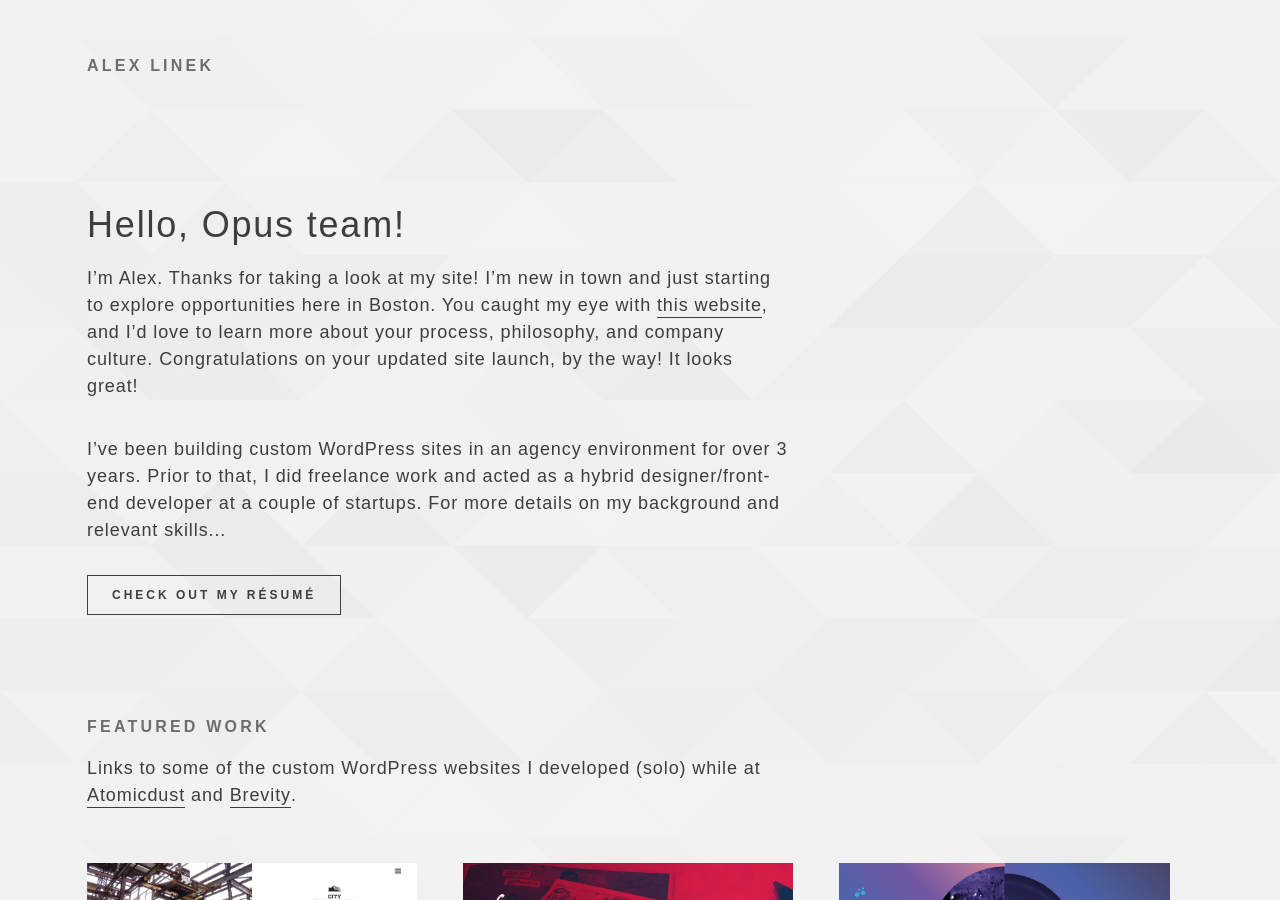
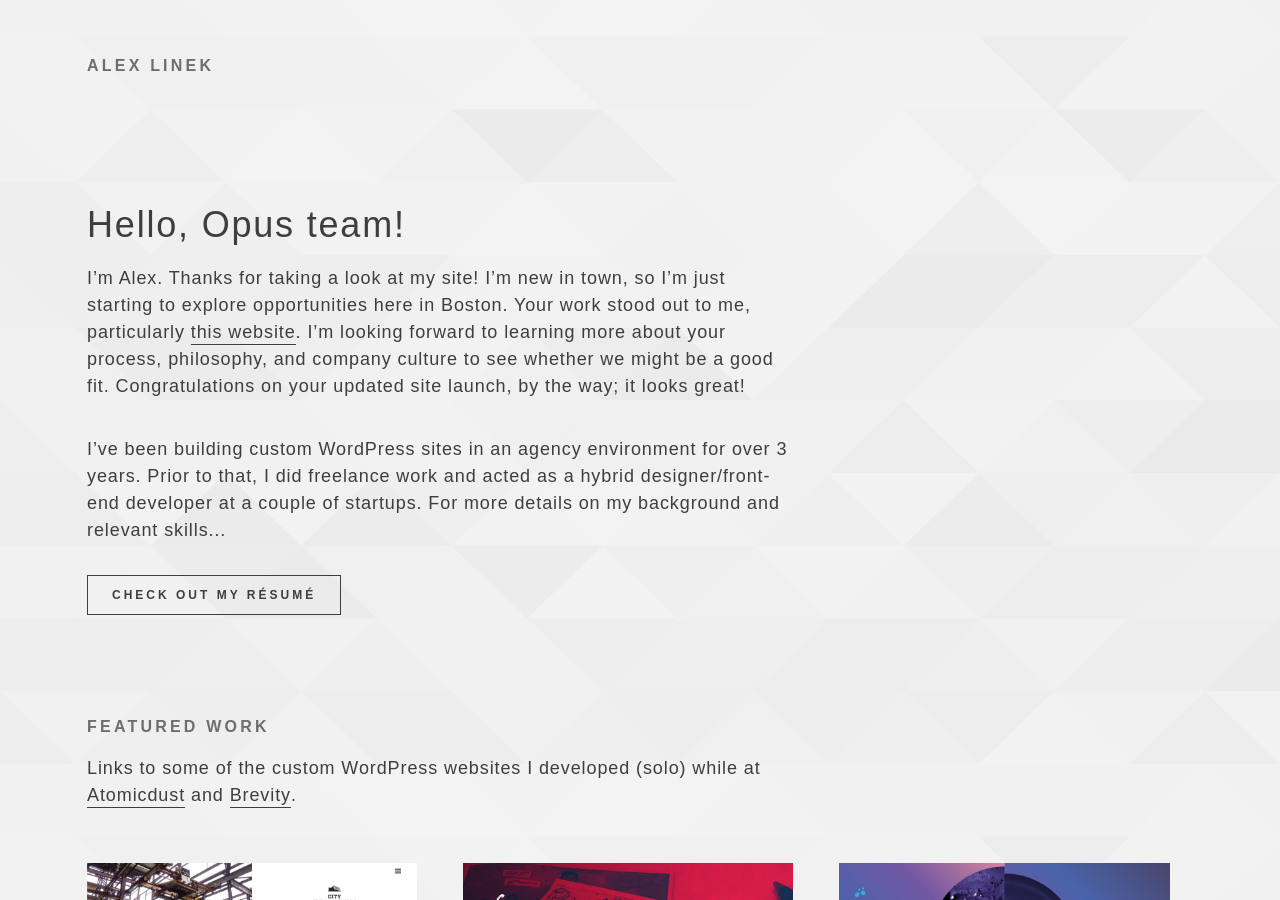
Before and after one commit to alexlinek/portfolio, a Jekyll site: the page built from opus/index.html, in a window 1280 px wide and 900 px high. Built offline with Jekyll 4.4.1, drawn with Linux system fonts in a browser that asks for light colours; some web fonts are replaced.

Commit message:
better wording

```diff
--- a/opus/index.html
+++ b/opus/index.html
@@ -24,7 +24,7 @@ social-icons:
     <div id="intro-text" class="group">
       <div class="span1-1">
         <h2>Hello, Opus team!</h2>
-        <p class="intro-p">I’m Alex. Thanks for taking a look at my site! I’m new in town and just starting to explore opportunities here in Boston. You caught my eye with <a href="https://mcgovern.mit.edu/" target="_blank">this website</a>, and I’d love to learn more about your process, philosophy, and company culture. Congratulations on your updated site launch, by the way! It looks great!</p>
+        <p class="intro-p">I’m Alex. Thanks for taking a look at my site! I’m new in town, so I’m just starting to explore opportunities here in Boston. Your work stood out to me, particularly <a href="https://mcgovern.mit.edu/" target="_blank">this website</a>. I’m looking forward to learning more about your process, philosophy, and company culture to see whether we might be a good fit. Congratulations on your updated site launch, by the way; it looks great!</p>
         <p class="intro-p">I’ve been building custom WordPress sites in an agency environment for over 3 years. Prior to that, I did freelance work and acted as a hybrid designer/front-end developer at a couple of startups. For more details on my background and relevant skills...</p>
         <a href="/assets/pdfs/LinekResume2019.pdf" class="btn-primary" target="_blank">
           Check Out My Résumé
```
